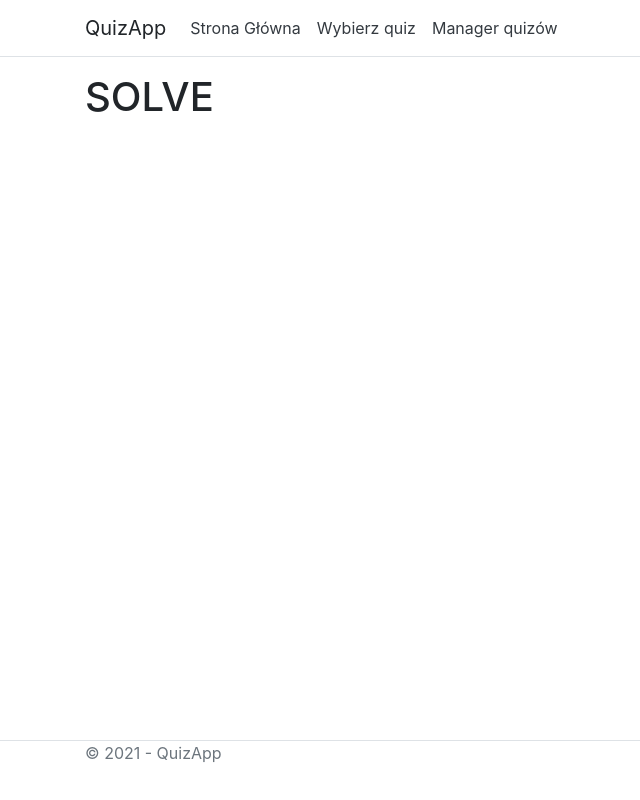
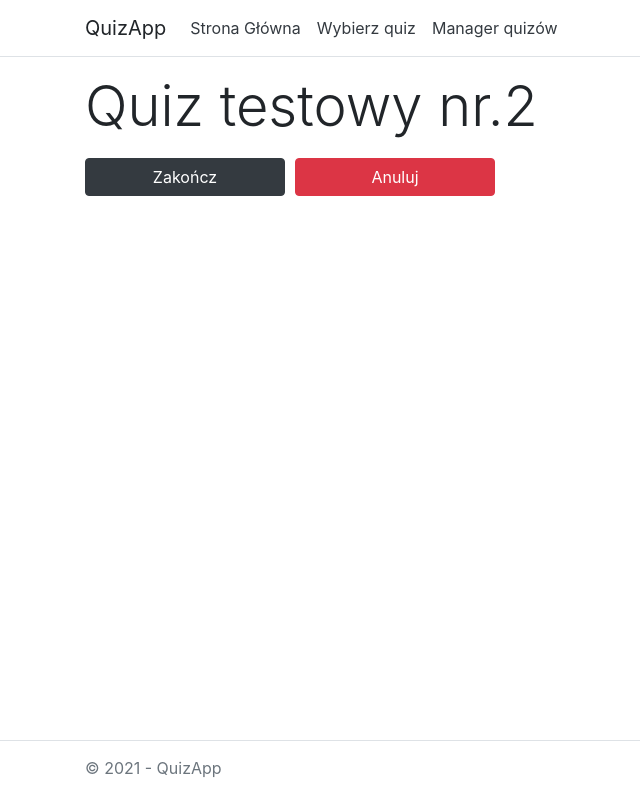
Before and after one commit to gawronCode/PJF_Projekt_Quiz, a Django app: page /quizzes/solve/2/ in a window 1280 px wide. Shown: the whole page, without its empty margins (0-640 px from the left). Run offline with Django 3.2, Linux system fonts and the light colour scheme; data comes from the database, SQL or seed files in the repository; some libraries are stand-ins or nearby versions.

Commit message:
solve.html is done

```diff
--- a/quizzes/templates/quizzes/select.html
+++ b/quizzes/templates/quizzes/select.html
@@ -48,7 +48,7 @@
                         <div class="media">
                             <div class="media-body">
                                 <h4 style="margin: 0">{{ quiz.title }}</h4>
-                                <a class="btn btn-secondary btn-sm" role="button" style="margin-top: 10px; color:white">Rozwiąż quiz</a>
+                                <a href="{% url 'solve' quiz.id %}" class="btn btn-secondary btn-sm" role="button" style="margin-top: 10px; color:white">Rozwiąż quiz</a>
                             </div>
                         </div>
                     </div>
@@ -62,7 +62,7 @@
     </div>
 
     <div class="navbar-fixed-bottom">
-    <footer class="border-top footer text-muted" style="position: fixed; height: 60px; bottom: 0; width: 100%">
+     <footer class="border-top footer text-muted" style="position: fixed; height: 60px; bottom: 0; width: 100%; user-select: none">
         <div class="container" style="margin-top: 15px">
             &copy; 2021 - QuizApp
         </div>
--- a/quizzes/templates/quizzes/solve.html
+++ b/quizzes/templates/quizzes/solve.html
@@ -11,7 +11,7 @@
     <header>
         <nav class="navbar navbar-expand-sm navbar-toggleable-sm navbar-light bg-white border-bottom box-shadow mb-3">
             <div class="container">
-                <a class="navbar-brand" style="user-select: none">QuizApp</a>
+                <a class="navbar-brand" style="user-select: none" >QuizApp</a>
                 <button class="navbar-toggler" type="button" data-toggle="collapse" data-target=".navbar-collapse" aria-controls="navbarSupportedContent"
                         aria-expanded="false" aria-label="Toggle navigation">
                     <span class="navbar-toggler-icon"></span>
@@ -34,17 +34,45 @@
     </header>
     <div class="container">
         <main role="main" class="pb-3">
+            <div class="container">
 
+                <div class="row">
+                <h1 class="display-4">{{ quiz.title }}</h1>
+                </div>
 
-            <h1>SOLVE</h1>
+                {% for question in quiz.question_set.all %}
 
+                    <div class="row" style="margin-left: -5px">
+                        <div class="media">
+                            <div class="media-body">
 
+                                <h5 style="margin-top: 20px">{{ question.contents }}</h5>
+
+                                {% for answer in question.answer_set.all %}
+                                    <div class="form-check" style="margin-left: 4px">
+                                        <input class="form-check-input" id="inlineRadio" name={{ question.id }} type="radio" value={{ answer.is_true }}>
+                                        <label class="form-check-label" for="inlineRadio">{{ answer.contents }}</label>
+                                    </div>
+                                {% endfor %}
+
+                            </div>
+
+                        </div>
+
+                    </div>
+                    <hr>
+                {% endfor %}
+                <div class="row">
+                    <button id="sendBtn" class="btn btn-dark" type="submit"  style="margin-top: 10px; color: white; width: 200px">Zakończ</button>
+                    <a href="/quizzes/select" class="btn btn-danger" style="margin-top: 10px; margin-left: 10px; width: 200px">Anuluj</a>
+                </div>
+            </div>
         </main>
     </div>
 
     <div class="navbar-fixed-bottom">
-    <footer class="border-top footer text-muted" style="position: fixed; height: 60px; bottom: 0; width: 100%">
-        <div class="container">
+     <footer class="border-top footer text-muted" style="position: fixed; height: 60px; bottom: 0; width: 100%; user-select: none">
+        <div class="container" style="margin-top: 15px">
             &copy; 2021 - QuizApp
         </div>
     </footer>
--- a/quizzes/views.py
+++ b/quizzes/views.py
@@ -4,8 +4,9 @@
 
 from django.http import HttpResponse
 from django.template import loader
+from django.shortcuts import get_object_or_404
 
-from .models import Quiz
+from .models import Quiz, Question, Answer
 
 
 def index(request):
@@ -13,7 +14,7 @@
 
 
 def select(request):
-    quizzes = Quiz.objects.order_by('-title')[:5]
+    quizzes = Quiz.objects.only()[:]
     template = loader.get_template('quizzes/select.html')
     context = {
         'quizzes': quizzes
@@ -22,7 +23,12 @@
 
 
 def solve(request, quiz_id):
-    return render(request, 'quizzes/solve.html')
+    quiz = get_object_or_404(Quiz, id=quiz_id)
+    template = loader.get_template('quizzes/solve.html')
+    context = {
+        'quiz': quiz,
+    }
+    return HttpResponse(template.render(context, request))
 
 
 def result(request, quiz_id):
```
Also changed, not shown: quizzes/templates/quizzes/index.html (+7 -5 lines).
